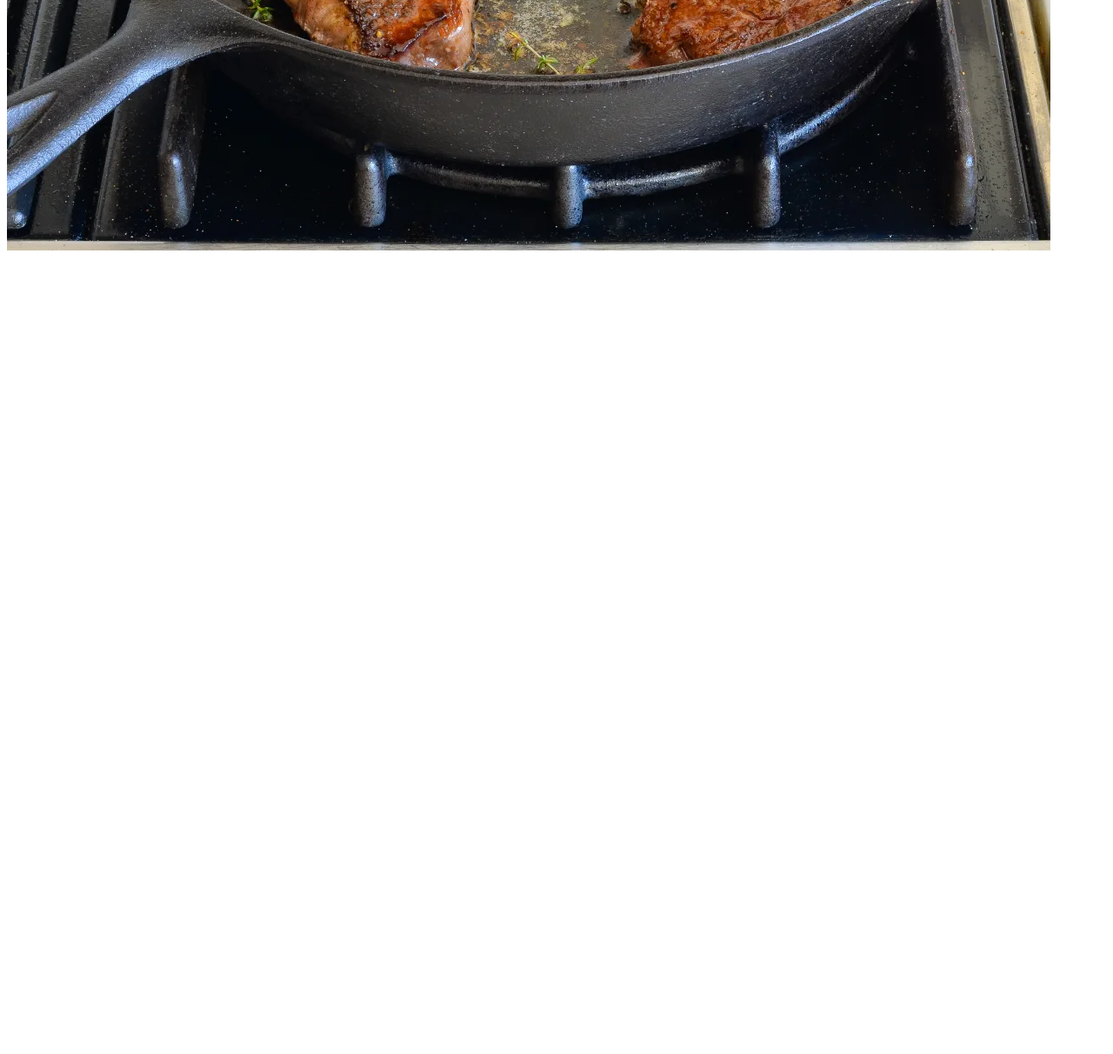
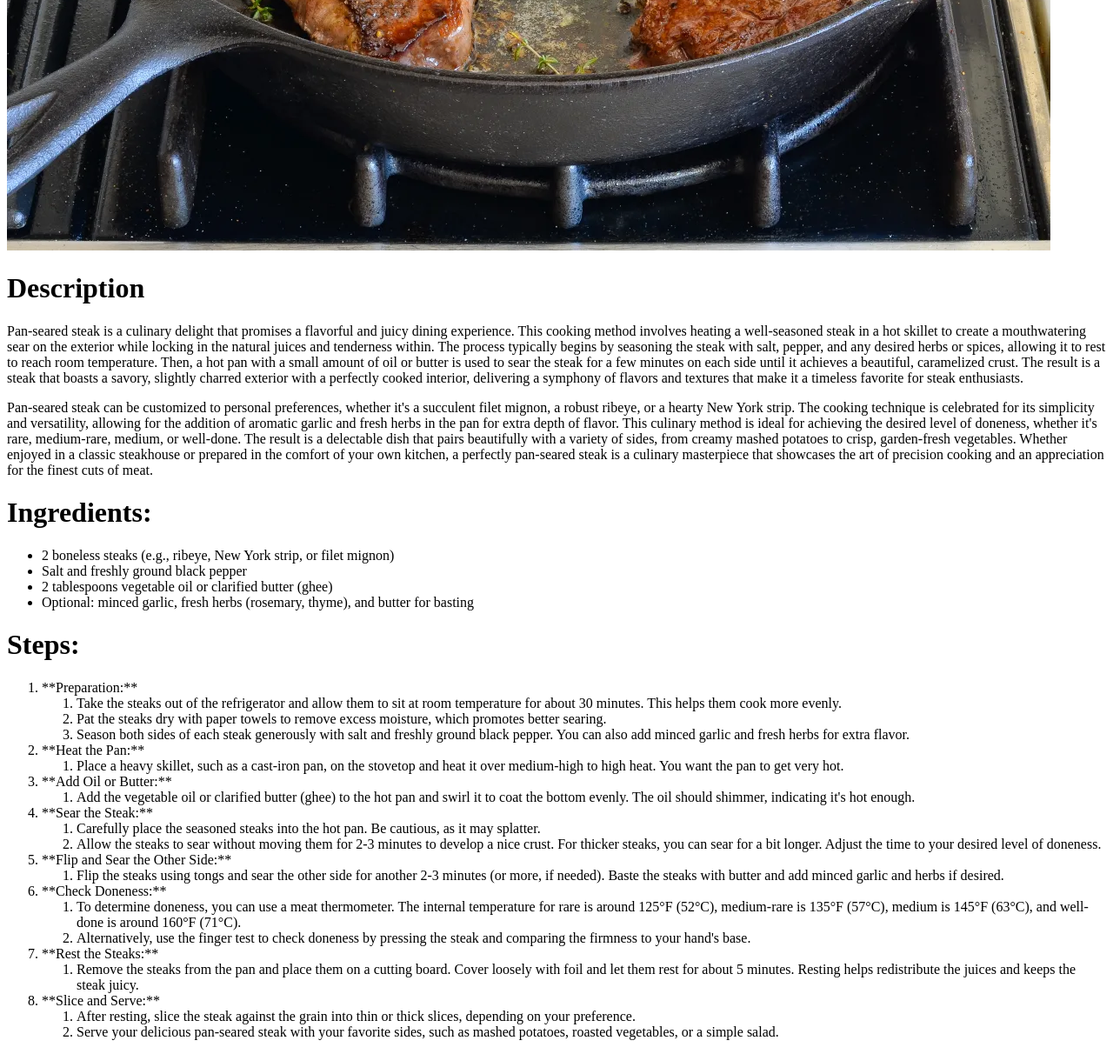
Before and after one commit to leonlunadev/odin-recipes, a plain HTML site: page recipes/steak.html in a window 1280 px wide. Shown: the part 662-1874 px from the top of the page at 87% size. Before the commit the page ends 962 px from the top, so only its background shows below. Drawn offline with Linux system fonts and the light colour scheme.

Commit message:
Add description, ingredients, instructions to steak page

```diff
--- a/recipes/steak.html
+++ b/recipes/steak.html
@@ -8,6 +8,78 @@
     <body>
         <h1>Steak</h1>
         <img src="../images/steak.jpeg" alt="Image of steak cooking in pan">
+        <h1>Description</h1>
+        <p>
+            Pan-seared steak is a culinary delight that promises a flavorful and juicy dining experience. This cooking method involves heating a well-seasoned steak in a hot skillet to create a mouthwatering sear on the exterior while locking in the natural juices and tenderness within. The process typically begins by seasoning the steak with salt, pepper, and any desired herbs or spices, allowing it to rest to reach room temperature. Then, a hot pan with a small amount of oil or butter is used to sear the steak for a few minutes on each side until it achieves a beautiful, caramelized crust. The result is a steak that boasts a savory, slightly charred exterior with a perfectly cooked interior, delivering a symphony of flavors and textures that make it a timeless favorite for steak enthusiasts.
+        </p>
+        <p>
+            Pan-seared steak can be customized to personal preferences, whether it's a succulent filet mignon, a robust ribeye, or a hearty New York strip. The cooking technique is celebrated for its simplicity and versatility, allowing for the addition of aromatic garlic and fresh herbs in the pan for extra depth of flavor. This culinary method is ideal for achieving the desired level of doneness, whether it's rare, medium-rare, medium, or well-done. The result is a delectable dish that pairs beautifully with a variety of sides, from creamy mashed potatoes to crisp, garden-fresh vegetables. Whether enjoyed in a classic steakhouse or prepared in the comfort of your own kitchen, a perfectly pan-seared steak is a culinary masterpiece that showcases the art of precision cooking and an appreciation for the finest cuts of meat.
+        </p>
+        <h1>Ingredients:</h1>
+        <ul>
+            <li>2 boneless steaks (e.g., ribeye, New York strip, or filet mignon)</li>
+            <li>Salt and freshly ground black pepper</li>
+            <li>2 tablespoons vegetable oil or clarified butter (ghee)</li>
+            <li>Optional: minced garlic, fresh herbs (rosemary, thyme), and butter for basting</li>
+          </ul>
+        <h1>Steps:</h1>
+        <ol>
+            <li>
+              **Preparation:**
+              <ol>
+                <li>Take the steaks out of the refrigerator and allow them to sit at room temperature for about 30 minutes. This helps them cook more evenly.</li>
+                <li>Pat the steaks dry with paper towels to remove excess moisture, which promotes better searing.</li>
+                <li>Season both sides of each steak generously with salt and freshly ground black pepper. You can also add minced garlic and fresh herbs for extra flavor.</li>
+              </ol>
+            </li>
+            <li>
+              **Heat the Pan:**
+              <ol>
+                <li>Place a heavy skillet, such as a cast-iron pan, on the stovetop and heat it over medium-high to high heat. You want the pan to get very hot.</li>
+              </ol>
+            </li>
+            <li>
+              **Add Oil or Butter:**
+              <ol>
+                <li>Add the vegetable oil or clarified butter (ghee) to the hot pan and swirl it to coat the bottom evenly. The oil should shimmer, indicating it's hot enough.</li>
+              </ol>
+            </li>
+            <li>
+              **Sear the Steak:**
+              <ol>
+                <li>Carefully place the seasoned steaks into the hot pan. Be cautious, as it may splatter.</li>
+                <li>Allow the steaks to sear without moving them for 2-3 minutes to develop a nice crust. For thicker steaks, you can sear for a bit longer. Adjust the time to your desired level of doneness.</li>
+              </ol>
+            </li>
+            <li>
+              **Flip and Sear the Other Side:**
+              <ol>
+                <li>Flip the steaks using tongs and sear the other side for another 2-3 minutes (or more, if needed). Baste the steaks with butter and add minced garlic and herbs if desired.</li>
+              </ol>
+            </li>
+            <li>
+              **Check Doneness:**
+              <ol>
+                <li>To determine doneness, you can use a meat thermometer. The internal temperature for rare is around 125°F (52°C), medium-rare is 135°F (57°C), medium is 145°F (63°C), and well-done is around 160°F (71°C).</li>
+                <li>Alternatively, use the finger test to check doneness by pressing the steak and comparing the firmness to your hand's base.</li>
+              </ol>
+            </li>
+            <li>
+              **Rest the Steaks:**
+              <ol>
+                <li>Remove the steaks from the pan and place them on a cutting board. Cover loosely with foil and let them rest for about 5 minutes. Resting helps redistribute the juices and keeps the steak juicy.</li>
+              </ol>
+            </li>
+            <li>
+              **Slice and Serve:**
+              <ol>
+                <li>After resting, slice the steak against the grain into thin or thick slices, depending on your preference.</li>
+                <li>Serve your delicious pan-seared steak with your favorite sides, such as mashed potatoes, roasted vegetables, or a simple salad.</li>
+              </ol>
+            </li>
+          </ol>
+
+
 
     </body>
 </html>
```
Also changed, not shown: recipes/thaicurry.html (+4 -4 lines).
